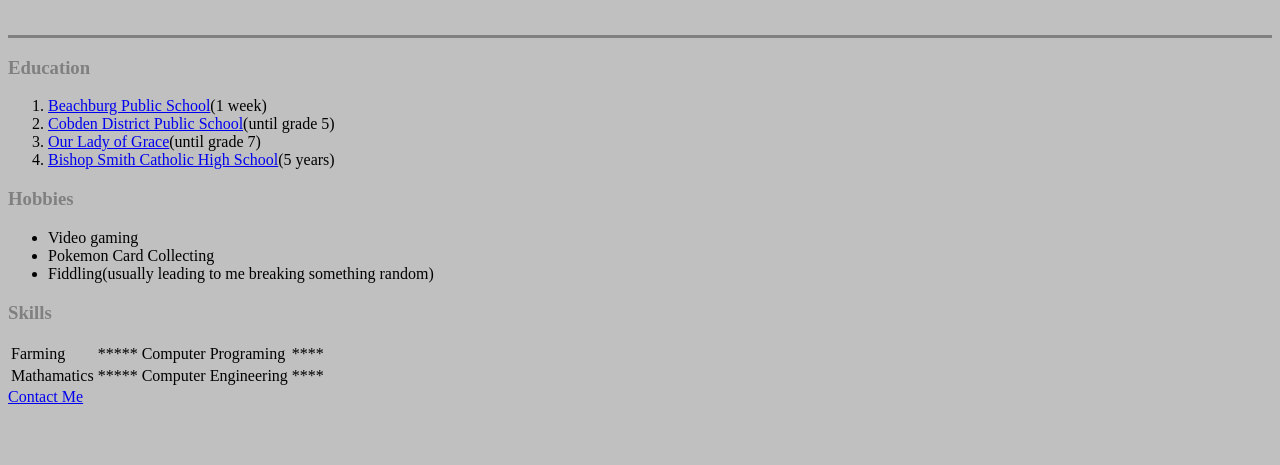
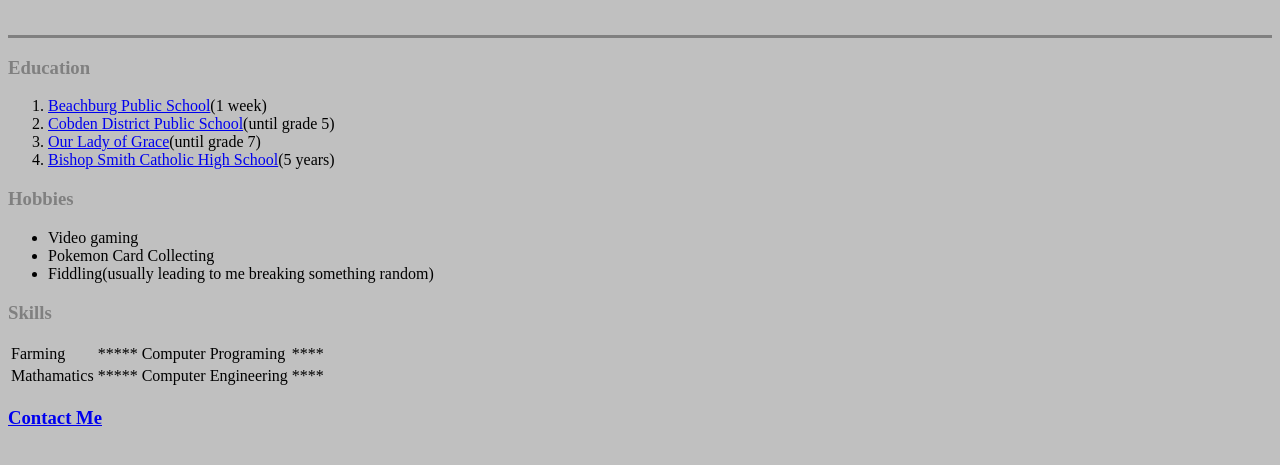
Before and after one commit to liambcode/liambennet-s-personal-website, a plain HTML site: page index.html in a window 1280 px wide. Shown: the part 237-702 px from the top of the page. Drawn offline with Linux system fonts and the light colour scheme.

Commit message:
Update index.html

```diff
--- a/index.html
+++ b/index.html
@@ -51,7 +51,7 @@
       <td>****</td>
     </tr>
   </table>
- <a href="https://<liambcode>.github.io/<liambennet-s-personal-website>/contactme.html" title="Contact Me">Contact Me</a>
+  <h3><a href="https://<liambcode>.github.io/<liambennet-s-personal-website>/contactme.html" target="_blank">Contact Me</a></h3>
 </body>
 
 </html>
```
